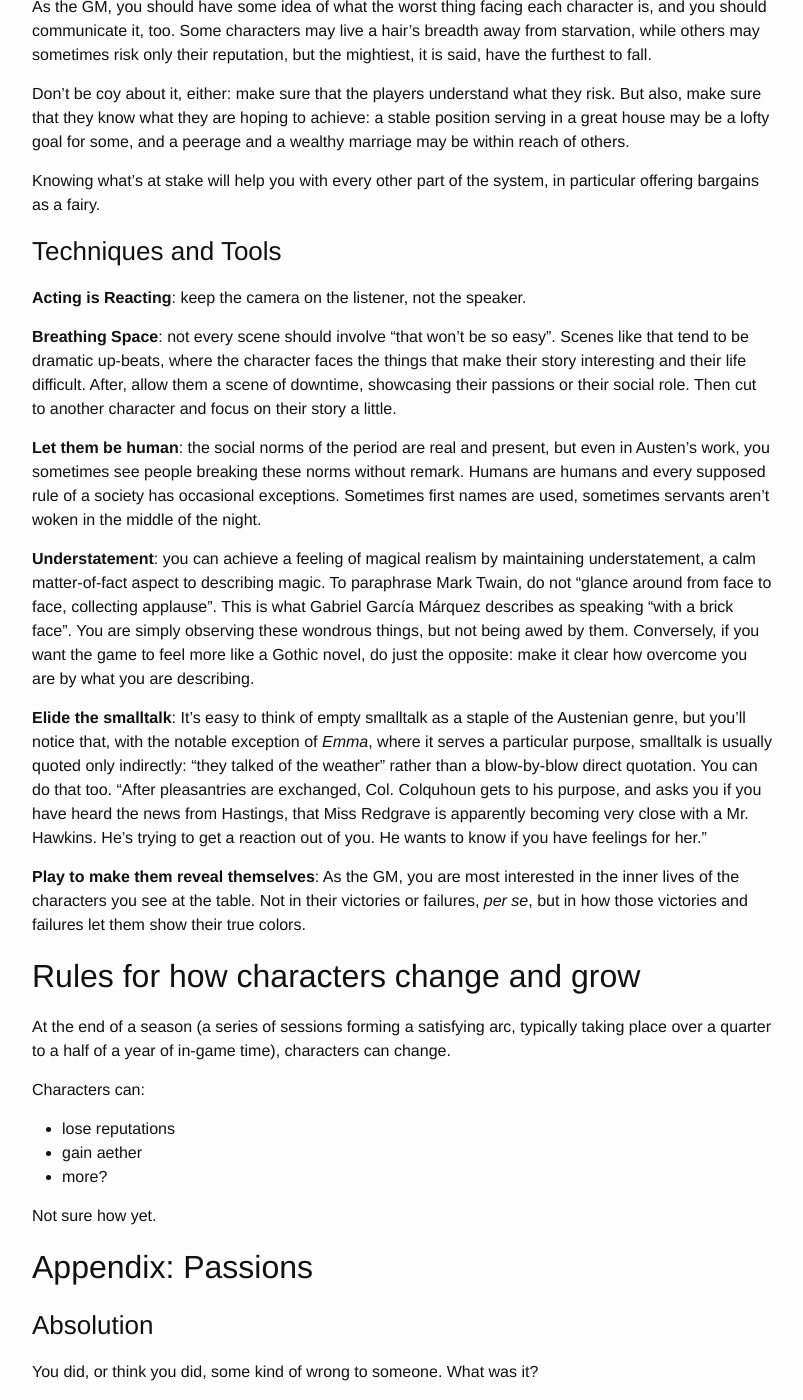
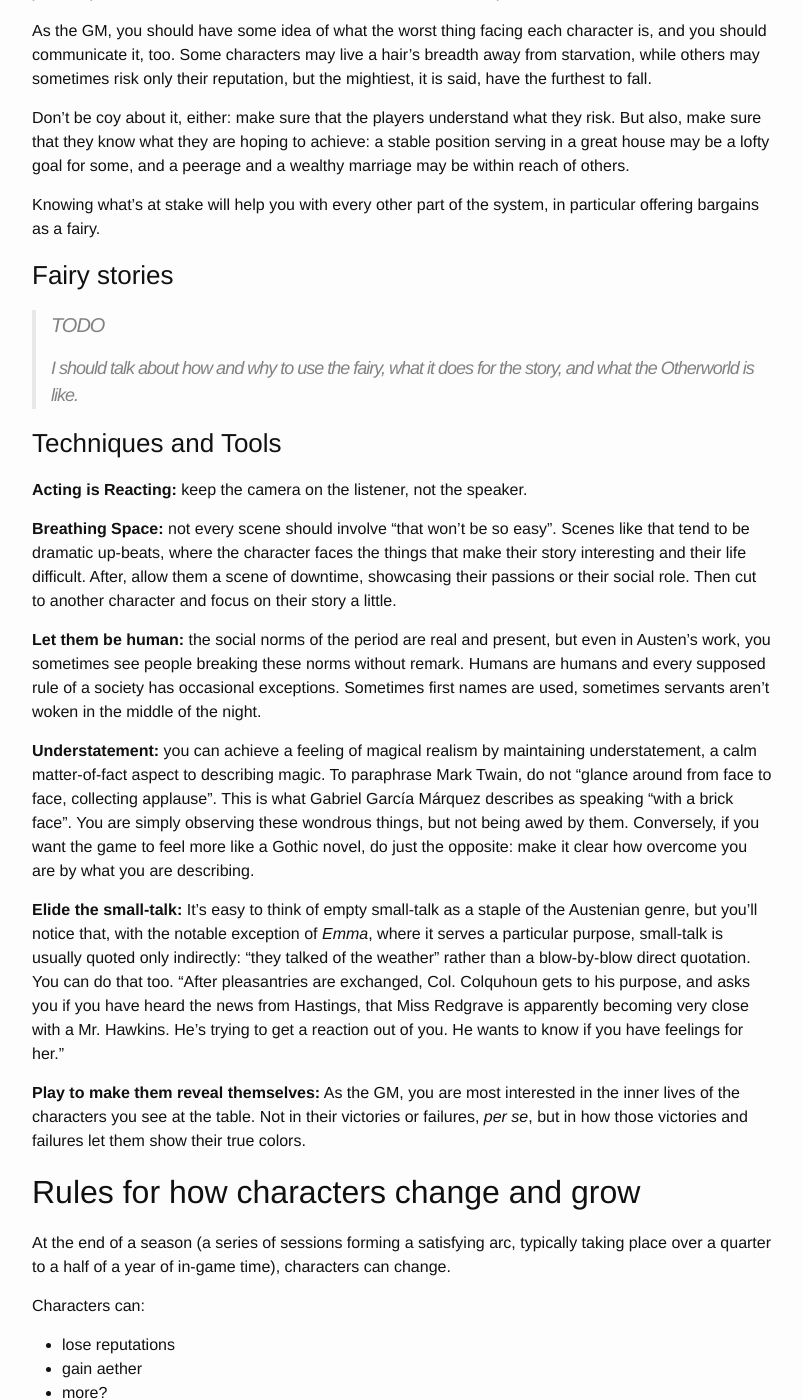
Before and after one commit to wlonk/arcadia, a Jekyll site: the page built from rules/index.md, in a window 1280 px wide and 1400 px high, scrolled down 10570 px. Shown: the whole window, without its empty margins (238-1041 px from the left). Built offline with Jekyll 4.4.1, drawn with Linux system fonts in a browser that asks for light colours; some web fonts are replaced.

Commit message:
Add stub fairy stories section for GM

```diff
--- a/rules/index.md
+++ b/rules/index.md
@@ -494,23 +494,31 @@ peerage and a wealthy marriage may be within reach of others.
 Knowing what's at stake will help you with every other part of the system, in
 particular offering bargains as a fairy.
 
+### Fairy stories
+
+> #### TODO
+> {: .no_toc}
+>
+> I should talk about how and why to use the fairy, what it does for the story,
+> and what the Otherworld is like.
+
 ### Techniques and Tools
 
-**Acting is Reacting**: keep the camera on the listener, not the speaker.
+**Acting is Reacting:** keep the camera on the listener, not the speaker.
 
-**Breathing Space**: not every scene should involve "that won't be so easy".
+**Breathing Space:** not every scene should involve "that won't be so easy".
 Scenes like that tend to be dramatic up-beats, where the character faces the
 things that make their story interesting and their life difficult. After, allow
 them a scene of downtime, showcasing their passions or their social role. Then
 cut to another character and focus on their story a little.
 
-**Let them be human**: the social norms of the period are real and present, but
+**Let them be human:** the social norms of the period are real and present, but
 even in Austen's work, you sometimes see people breaking these norms without
 remark. Humans are humans and every supposed rule of a society has occasional
 exceptions. Sometimes first names are used, sometimes servants aren't woken in
 the middle of the night.
 
-**Understatement**: you can achieve a feeling of magical realism by maintaining
+**Understatement:** you can achieve a feeling of magical realism by maintaining
 understatement, a calm matter-of-fact aspect to describing magic. To paraphrase
 Mark Twain, do not "glance around from face to face, collecting applause". This
 is what Gabriel García Márquez describes as speaking "with a brick face". You
@@ -518,9 +526,9 @@ are simply observing these wondrous things, but not being awed by them.
 Conversely, if you want the game to feel more like a Gothic novel, do just the
 opposite: make it clear how overcome you are by what you are describing.
 
-**Elide the smalltalk**: It's easy to think of empty smalltalk as a staple of
+**Elide the small-talk:** It's easy to think of empty small-talk as a staple of
 the Austenian genre, but you'll notice that, with the notable exception of
-_Emma_, where it serves a particular purpose, smalltalk is usually quoted only
+_Emma_, where it serves a particular purpose, small-talk is usually quoted only
 indirectly: "they talked of the weather" rather than a blow-by-blow direct
 quotation. You can do that too. "After pleasantries are exchanged, Col.
 Colquhoun gets to his purpose, and asks you if you have heard the news from
@@ -528,7 +536,7 @@ Hastings, that Miss Redgrave is apparently becoming very close with a Mr.
 Hawkins. He's trying to get a reaction out of you. He wants to know if you have
 feelings for her."
 
-**Play to make them reveal themselves**: As the GM, you are most interested in
+**Play to make them reveal themselves:** As the GM, you are most interested in
 the inner lives of the characters you see at the table. Not in their victories
 or failures, _per se_, but in how those victories and failures let them show
 their true colors.
```
